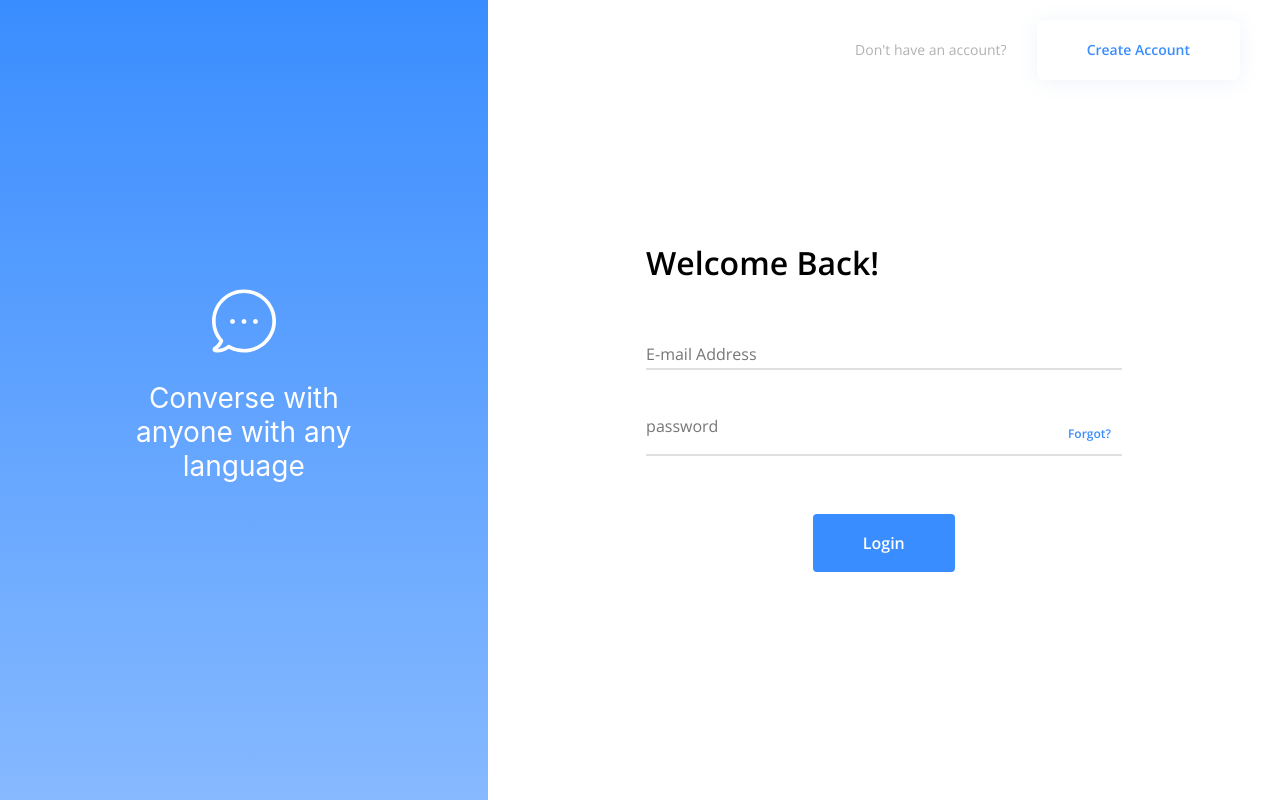
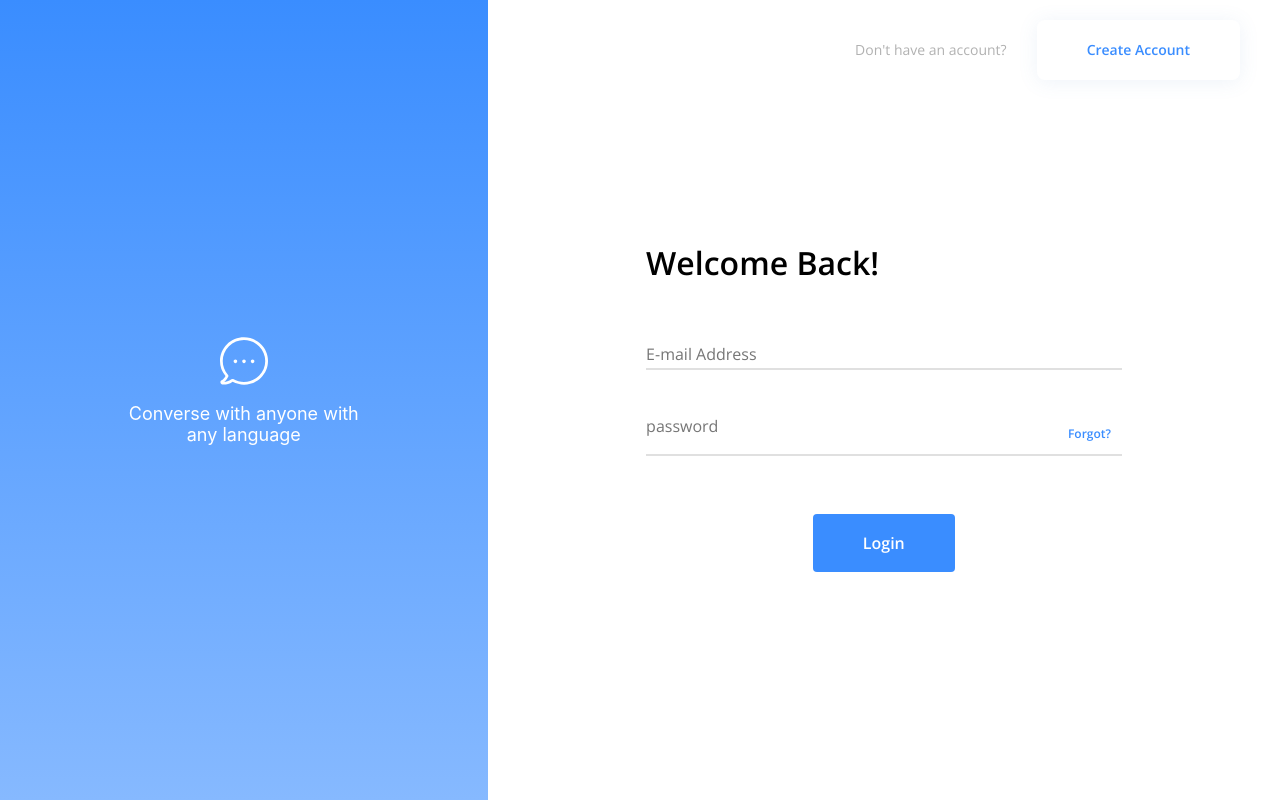
Before and after one commit to maxsonyang/miniature-octo-robot, a React (Create React App) app in the folder client/: page /login in a window 1280 px wide. Built offline with nearby package versions, Linux system fonts and the light colour scheme; no server answers.

Commit message:
turned the login/signup banner into its own component

```diff
--- a/client/src/Login.js
+++ b/client/src/Login.js
@@ -11,18 +11,9 @@ import {
 } from "@material-ui/core";
 import { makeStyles } from "@material-ui/core/styles";
 import { login } from "./store/utils/thunkCreators";
-import BannerBG from "./assets/bg-img.png";
-import BubbleSVG from "./assets/bubble.svg";
+import BannerContainer from "./components/Landing/Banner";
 
 const useStyles = makeStyles((theme) => ({
-  container: {
-    display: "flex",
-    flexDirection: "column",
-    alignItems: "center",
-    [theme.breakpoints.up('md')]: {
-      flexDirection: "row",
-    }
-  },
   buttonContainer: {
     display: "flex",
     justifyContent: "space-around",
@@ -37,7 +28,7 @@ const useStyles = makeStyles((theme) => ({
     "&:focus": {
       boxShadow: "none",
     },
-    [theme.breakpoints.up('md')]: {
+    [theme.breakpoints.up('landscape')]: {
       fontSize: 16,
       fontWeight: 700,
     }
@@ -48,7 +39,7 @@ const useStyles = makeStyles((theme) => ({
     boxShadow: "0 2px 20px 0 rgba(88,133,196,0.10)",
     maxWidth: "fit-content",
     padding: "10px 50px",
-    [theme.breakpoints.up('md')]: {
+    [theme.breakpoints.up('landscape')]: {
       marginLeft: 30,
       height: 60
     }
@@ -57,7 +48,7 @@ const useStyles = makeStyles((theme) => ({
     ...theme.typography,
     fontWeight: 600,
     fontSize: 24,
-    [theme.breakpoints.up('md')]: {
+    [theme.breakpoints.up('landscape')]: {
       fontSize: 32,
     }
   },
@@ -68,7 +59,7 @@ const useStyles = makeStyles((theme) => ({
     textAlign: "center",
     height: 50,
     lineHeight: "50px",
-    [theme.breakpoints.up('md')]: {
+    [theme.breakpoints.up('landscape')]: {
       fontSize: 14
     }
   },
@@ -77,7 +68,7 @@ const useStyles = makeStyles((theme) => ({
     flexDirection: "column",
     alignItems: "center",
     marginBottom: 40,
-    [theme.breakpoints.up('md')]: {
+    [theme.breakpoints.up('landscape')]: {
       flexDirection: "row",
       padding: "20px 40px",
       justifyContent: "flex-end",
@@ -85,7 +76,7 @@ const useStyles = makeStyles((theme) => ({
   },
   login: {
     margin: "auto 0",
-    [theme.breakpoints.up('md')]: {
+    [theme.breakpoints.up('landscape')]: {
       margin: "10vh 0",
       width: "60%",
     }
@@ -119,43 +110,11 @@ const useStyles = makeStyles((theme) => ({
     alignItems: "center",
     height: "92vh",
     width: "80%",
-    [theme.breakpoints.up('md')]: {
+    [theme.breakpoints.up('landscape')]: {
       flexDirection: "column",
       width: "65%",
       height: "100vh",
       margin: "auto",
-    }
-  },
-  banner: {
-    backgroundImage: `linear-gradient(#3A8DFF, #86B9FF), url(${BannerBG})`,
-    width: "100%",
-    height: "8vh",
-    display: "flex",
-    flexDirection: "row",
-    alignItems: "center",
-    [theme.breakpoints.up('md')]: {
-      flexDirection: "column",
-      justifyContent:"center",
-      width: "40%",
-      height: "100vh",
-    }
-  },
-  chatBubble: {
-    width: 32,
-    height: 32,
-    display: "block",
-    margin: "0 15px",
-    [theme.breakpoints.up('md')]: {
-      width: 64,
-      height: 64,
-    }
-  },
-  bannerText: {
-    color: "#FFFFFF",
-    [theme.breakpoints.up('md')]: {
-      fontSize: 28,
-      width: "50%",
-      textAlign: "center",
     }
   },
 }));
@@ -177,14 +136,7 @@ const Login = (props) => {
   }
 
   return (
-    <Box className={classes.container} container justify="center">
-      <Box className={classes.banner}>
-        <img className={classes.chatBubble} src={BubbleSVG} alt="logo" />
-        <p className={classes.bannerText}>
-          Converse with anyone with any language
-        </p>
-      </Box>
-      <Box className={classes.loginBox}>
+    <BannerContainer>
       <Grid className={classes.signUpContainer} container item>
         <Typography className={classes.signUpHeader}>
           Don't have an account?
@@ -216,11 +168,7 @@ const Login = (props) => {
               />
             </FormControl>
           </Grid>
-            <FormControl
-              className={classes.formControl}
-              margin="normal"
-              required
-            >
+          <FormControl className={classes.formControl} margin="normal" required>
             <TextField
               label="password"
               aria-label="password"
@@ -249,8 +197,7 @@ const Login = (props) => {
           </Grid>
         </Grid>
       </form>
-      </Box>
-    </Box>
+    </BannerContainer>
   );
 };
 
--- /dev/null
+++ b/client/src/components/Landing/Banner.js
@@ -0,0 +1,80 @@
+import React from 'react';
+import {
+  Box,
+} from "@material-ui/core";
+import BannerBG from "../../assets/bg-img.png";
+import BubbleSVG from "../../assets/bubble.svg";
+import { makeStyles } from "@material-ui/core/styles";
+
+const useStyles = makeStyles((theme) => ({
+  container: {
+    display: "flex",
+    flexDirection: "column",
+    alignItems: "center",
+    [theme.breakpoints.up('landscape')]: {
+      flexDirection: "row",
+    }
+  },
+  banner: {
+    backgroundImage: `linear-gradient(#3A8DFF, #86B9FF), url(${BannerBG})`,
+    width: "100%",
+    height: "8vh",
+    display: "flex",
+    flexDirection: "row",
+    alignItems: "center",
+    [theme.breakpoints.up('landscape')]: {
+      flexDirection: "column",
+      justifyContent:"center",
+      width: "40%",
+      height: "100vh",
+    }
+  },
+  chatBubble: {
+    width: 32,
+    height: 32,
+    display: "block",
+    margin: "0 15px",
+    [theme.breakpoints.up('landscape')]: {
+      width: 48,
+      height: 48,
+    }
+  },
+  bannerText: {
+    color: "#FFFFFF",
+    [theme.breakpoints.up('landscape')]: {
+      fontSize: 18,
+      width: "50%",
+      textAlign: "center",
+    }
+  },
+  contentBox: {
+    display: "flex",
+    flexDirection: "column-reverse",
+    alignItems: "center",
+    height: "92vh",
+    width: "80%",
+    [theme.breakpoints.up('landscape')]: {
+      flexDirection: "column",
+      width: "65%",
+      height: "100vh",
+      margin: "auto",
+    }
+  },
+}));
+
+const BannerContainer = (props) => {
+  const classes = useStyles();
+  return (
+    <Box className={classes.container} justify="center">
+      <Box className={classes.banner}>
+        <img className={classes.chatBubble} src={BubbleSVG} alt="logo" />
+        <p className={classes.bannerText}>
+          Converse with anyone with any language
+        </p>
+      </Box>
+      <Box className={classes.contentBox}>{props.children}</Box>
+    </Box>
+  );
+}
+
+export default BannerContainer;
--- a/client/src/themes/theme.js
+++ b/client/src/themes/theme.js
@@ -1,6 +1,18 @@
 import { createMuiTheme } from "@material-ui/core";
+import createBreakpoints from "@material-ui/core/styles/createBreakpoints";
 
 export const theme = createMuiTheme({
+  breakpoints: createBreakpoints({
+    values: {
+      xs: 0,
+      sm: 600,
+      md: 960,
+      lg: 1280,
+      xl: 1920,
+      portrait: 768,
+      landscape: 812,
+    },
+  }),
   typography: {
     fontFamily: "Open Sans, sans-serif",
     fontSize: 14,
```
Lines whose indentation alone changed are shown as unchanged.
